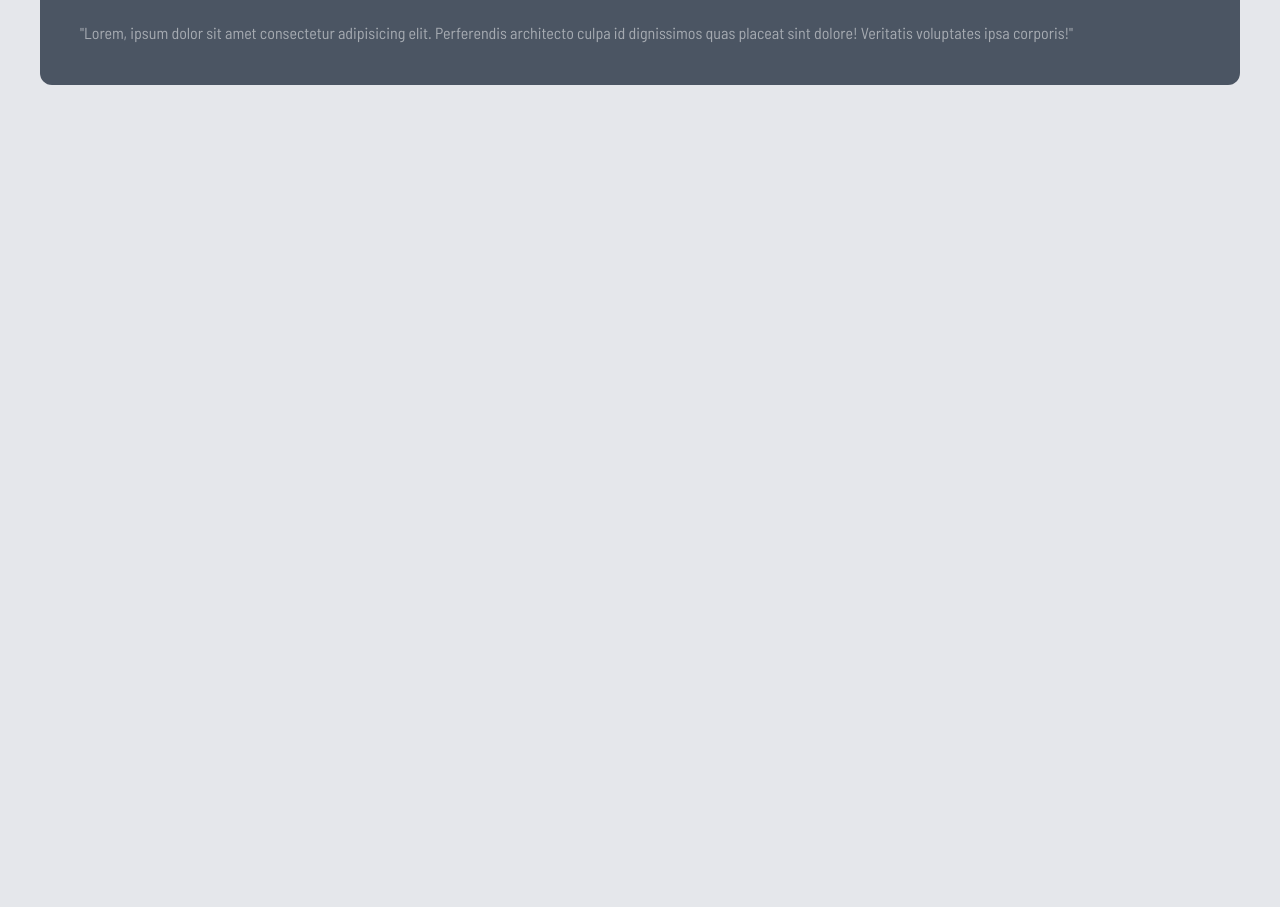
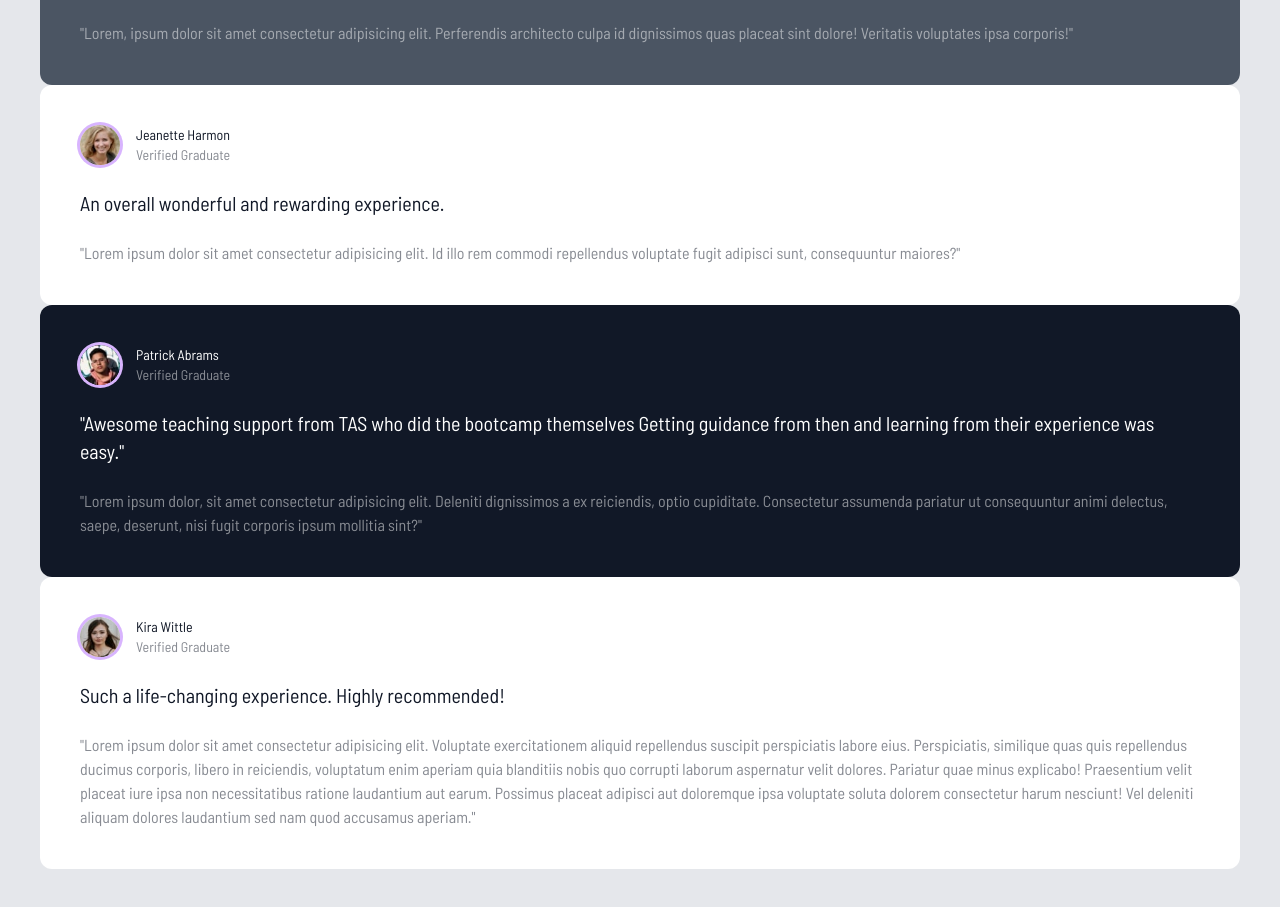
Before and after one commit to rdtungul/tailwind-testimonial-grid, a website: page index.html in a window 1280 px wide. Shown: the part 471-1378 px from the top of the page. Before the commit the page ends 800 px from the top, so only its background shows below. Drawn offline with Linux system fonts and the light colour scheme.

Commit message:
adding remaining boxes

```diff
--- a/index.html
+++ b/index.html
@@ -86,6 +86,135 @@
             dolore! Veritatis voluptates ipsa corporis!"
           </p>
         </div>
+
+        <!-- Box 3 -->
+        <div class="hidden p-10 text-gray-900 bg-white rounded-xl">
+          <!-- Box Header -->
+          <div class="flex space-x-4">
+            <img
+              src="images/image-kira.jpg"
+              alt=""
+              class="w-10 h-10 rounded-full ring ring-purple-300"
+            />
+            <div class="text-sm">
+              <h4 class="opcaity-90">Kira Wittle</h4>
+              <p class="opacity-50">Verified Graduate</p>
+            </div>
+          </div>
+
+          <!-- Large Text -->
+          <p class="mt-6 text-xl">
+            Such a life-changing experience. Highly recommended!
+          </p>
+
+          <!-- Small Text -->
+          <p class="mt-6 opacity-50">
+            "Lorem ipsum dolor sit amet consectetur adipisicing elit. Voluptate
+            exercitationem aliquid repellendus suscipit perspiciatis labore
+            eius. Perspiciatis, similique quas quis repellendus ducimus
+            corporis, libero in reiciendis, voluptatum enim aperiam quia
+            blanditiis nobis quo corrupti laborum aspernatur velit dolores.
+            Pariatur quae minus explicabo! Praesentium velit placeat iure ipsa
+            non necessitatibus ratione laudantium aut earum. Possimus placeat
+            adipisci aut doloremque ipsa voluptate soluta dolorem consectetur
+            harum nesciunt! Vel deleniti aliquam dolores laudantium sed nam quod
+            accusamus aperiam."
+          </p>
+        </div>
+
+        <!-- Box 4 -->
+        <div class="p-10 text-gray-900 bg-white rounded-xl">
+          <!-- Box Header -->
+          <div class="flex space-x-4">
+            <img
+              src="images/image-jeanette.jpg"
+              alt=""
+              class="w-10 h-10 rounded-full ring ring-purple-300"
+            />
+            <div class="text-sm">
+              <h4 class="opcaity-90">Jeanette Harmon</h4>
+              <p class="opacity-50">Verified Graduate</p>
+            </div>
+          </div>
+
+          <!-- Large Text -->
+          <p class="mt-6 text-xl">
+            An overall wonderful and rewarding experience.
+          </p>
+
+          <!-- Small Text -->
+          <p class="mt-6 opacity-50">
+            "Lorem ipsum dolor sit amet consectetur adipisicing elit. Id illo
+            rem commodi repellendus voluptate fugit adipisci sunt, consequuntur
+            maiores?"
+          </p>
+        </div>
+
+        <!-- Box 5 -->
+        <div class="p-10 bg-gray-900 rounded-xl">
+          <!-- Box Header -->
+          <div class="flex space-x-4">
+            <img
+              src="images/image-patrick.jpg"
+              alt=""
+              class="w-10 h-10 rounded-full ring ring-purple-300"
+            />
+            <div class="text-sm">
+              <h4 class="opcaity-90">Patrick Abrams</h4>
+              <p class="opacity-50">Verified Graduate</p>
+            </div>
+          </div>
+
+          <!-- Large Text -->
+          <p class="mt-6 text-xl">
+            "Awesome teaching support from TAS who did the bootcamp themselves
+            Getting guidance from then and learning from their experience was
+            easy."
+          </p>
+
+          <!-- Small Text -->
+          <p class="mt-6 opacity-50">
+            "Lorem ipsum dolor, sit amet consectetur adipisicing elit. Deleniti
+            dignissimos a ex reiciendis, optio cupiditate. Consectetur assumenda
+            pariatur ut consequuntur animi delectus, saepe, deserunt, nisi fugit
+            corporis ipsum mollitia sint?"
+          </p>
+        </div>
+
+        <!-- Box 6 -->
+        <div class="p-10 text-gray-900 bg-white rounded-xl">
+          <!-- Box Header -->
+          <div class="flex space-x-4">
+            <img
+              src="images/image-kira.jpg"
+              alt=""
+              class="w-10 h-10 rounded-full ring ring-purple-300"
+            />
+            <div class="text-sm">
+              <h4 class="opcaity-90">Kira Wittle</h4>
+              <p class="opacity-50">Verified Graduate</p>
+            </div>
+          </div>
+
+          <!-- Large Text -->
+          <p class="mt-6 text-xl">
+            Such a life-changing experience. Highly recommended!
+          </p>
+
+          <!-- Small Text -->
+          <p class="mt-6 opacity-50">
+            "Lorem ipsum dolor sit amet consectetur adipisicing elit. Voluptate
+            exercitationem aliquid repellendus suscipit perspiciatis labore
+            eius. Perspiciatis, similique quas quis repellendus ducimus
+            corporis, libero in reiciendis, voluptatum enim aperiam quia
+            blanditiis nobis quo corrupti laborum aspernatur velit dolores.
+            Pariatur quae minus explicabo! Praesentium velit placeat iure ipsa
+            non necessitatibus ratione laudantium aut earum. Possimus placeat
+            adipisci aut doloremque ipsa voluptate soluta dolorem consectetur
+            harum nesciunt! Vel deleniti aliquam dolores laudantium sed nam quod
+            accusamus aperiam."
+          </p>
+        </div>
       </div>
     </div>
     <script src="js/index.js" defer></script>
```
Also changed, not shown: css/style.css.
